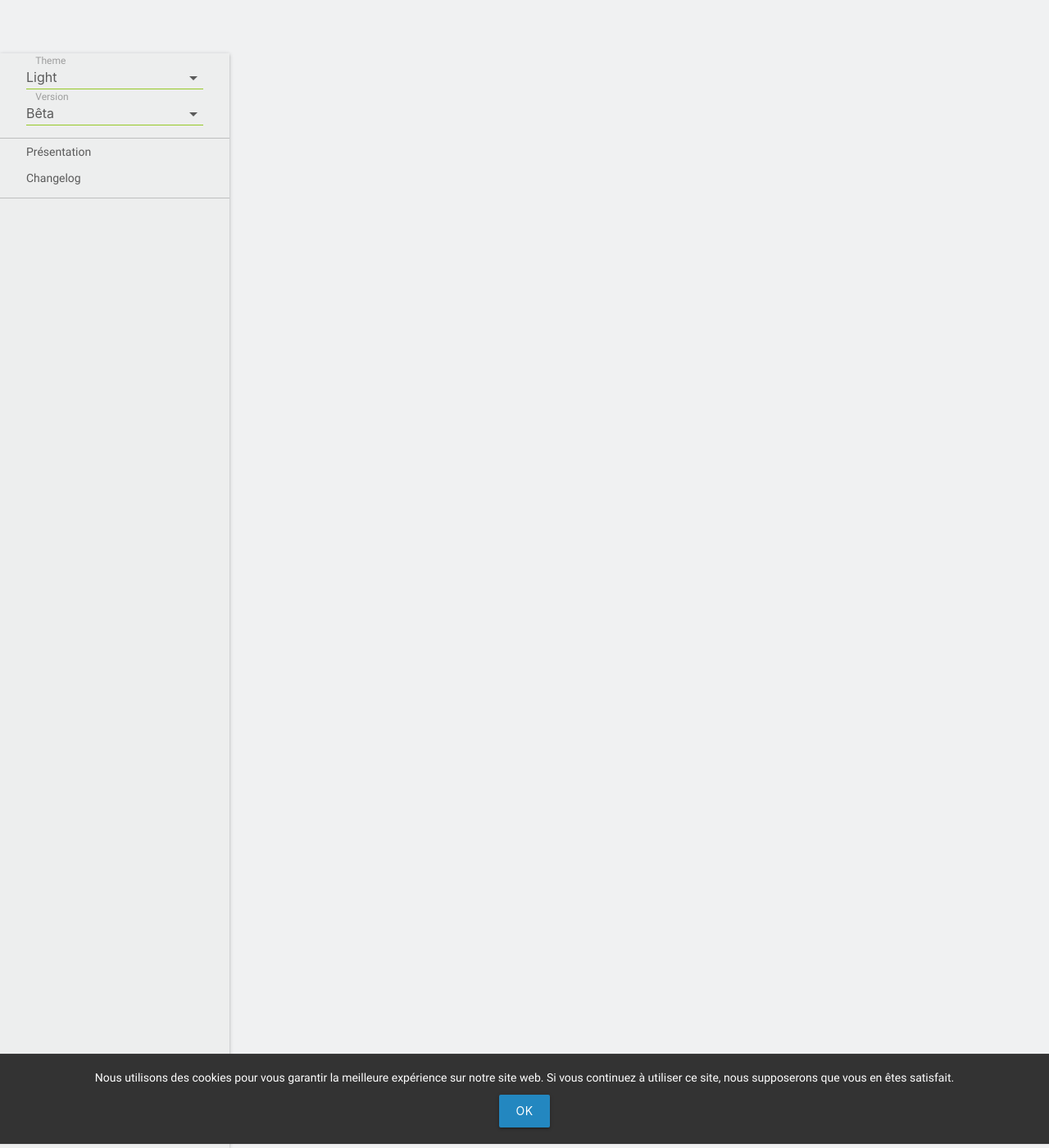
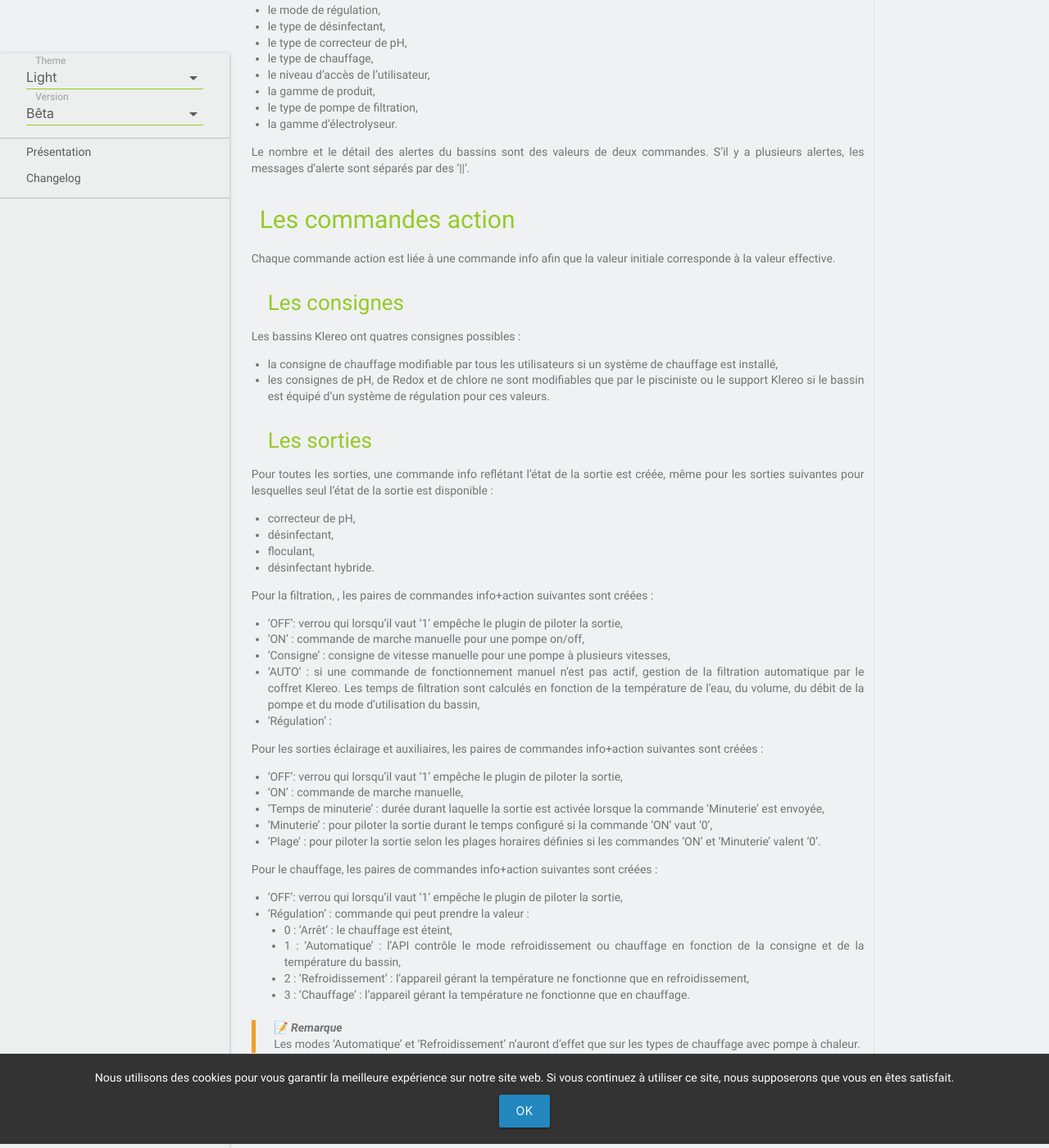
Before and after one commit to MrWaloo/jeedom-klereo, a Jekyll site: the page built from docs/fr_FR/beta/index.md, in a window 1280 px wide and 1400 px high, scrolled down 2104 px. Shown: the whole window at 82% size. Built offline with Jekyll 4.4.1, drawn with Linux system fonts in a browser that asks for light colours; emoji names are drawn with the system emoji font; our own code applies the rules of GitHub Pages for plain Markdown files; some of the changed text lies outside the part shown.

Commit message:
Documentation bêta

```diff
--- a/docs/fr_FR/beta/index.md
+++ b/docs/fr_FR/beta/index.md
@@ -1,4 +1,8 @@
 # Présentation du plugin Klereo (bêta)
+
+> :memo: ***Remarque***
+> Il s'agit de la documentation du plugin en version bêta. Les fonctionnalitées à venir sont listées dans la todo-liste
+> au début du changelog et ne sont donc pas évoquées ici.
 
 Le plugin Klereo permet de gérer son bassin connecté avec la box Klereo connect avec Jeedom. Analogiquement au [site
 officiel](https://connect.klereo.fr/v3) et si l'équipement de l'installation le permet, le plugin donne accès :
@@ -11,7 +15,7 @@ officiel](https://connect.klereo.fr/v3) et si l'équipement de l'installation le
 - au contrôle des sorties auxiliaires.
 
 Le plugin Klereo peut donc être utile au propriétaire du bassin comme au pisciniste. Le pisciniste a la possibilité de
-créer un équipement par bassin.
+créer un équipement par bassin auquel il a accès.
 
 ***
 
@@ -27,6 +31,8 @@ Là, vous devez remplir les informations de connexion :
 
 Attention à bien cliquer sur le bouton ![Sauvegarder](../../images/Sauvegarder.png) sans quoi votre saisie ne sera pas
 sauvegardée.
+Le fait de sauvegarder les identifiants réinitialise le plugin complet. Tous les équipements et toutes les commandes du
+plugin sont effacées sans qu'une validation soit demandée, alors soyez prudent.
 
 ## Le principe
 
@@ -34,15 +40,96 @@ Un équipement de plugin correspond à un bassin. En fonction des mesures géré
 des équipements installés et de vos droits d'accès, les commandes info et action nécessaires et possibles sont
 automatiquement créées au moment de la sauvegarde de l'équipement.
 
-Le nom de toutes les commandes peut être personnalisé. Sinon, il n'est pas possible d'ajouter ou de supprimer des
+Les données sont actualisées toutes les 10 minutes, une actualisation manuelle peut être demandée. Les données sont
+également actualisées immédiatement après l'exécution d'une commande action afin de raffraichir l'état du bassin dans
+Jeedom.
+
+Le nom de toutes les commandes peut être personnalisé. Mais il n'est pas possible d'ajouter ou de supprimer des
 commandes manuellement.
-
-Pour chaque mesure, une commande 'instantanée' et 'en filtration' sont créées. Les commandes 'en filtration' ne sont
-actualisées par l'API que lorsque la filtration est active. Le plugin ne fait que afficher les valeurs fournies par
-l'API, aucun traitement ou calcul n'est fait.
 
 La plage des commandes info numériques s'adapte automatiquement à la valeur mesurée afin de ne pas générer d'erreur et
 de permettre à Jeedom d'afficher toutes les mesures. La plage peut être personnalisée. Toutefois si elle n'est pas
 adaptée une mesure faite, le plugin la modifiera.
 
 Si des commandes sont supprimées de la base de données, elles seront recréées lors de la sauvegarde de l'équipement.
+
+## Les commandes info
+
+Pour chaque mesure, une commande 'instantanée' et 'en filtration' sont créées. Les commandes 'en filtration' ne sont
+actualisées par l'API que lorsque la filtration est active. Le plugin ne fait que afficher les valeurs fournies par
+l'API, aucun traitement ou calcul n'est fait.
+
+Sont aussi communiquées, le cas échéant :
+- le temps de filtration du jour,
+- le temps de filtration total,
+- la consommation de pH-minus du jour,
+- la consommation de pH-minus totale,
+- la consommation de chlore du jour,
+- la consommation de chlore totale,
+- le temps de chauffage du jour,
+- le temps de chauffage total.
+
+Les informations techniques sur le bassin suivantes sont également communiquées :
+- le mode de régulation,
+- le type de désinfectant,
+- le type de correcteur de pH,
+- le type de chauffage,
+- le niveau d'accès de l'utilisateur,
+- la gamme de produit,
+- le type de pompe de filtration,
+- la gamme d'électrolyseur.
+
+Le nombre et le détail des alertes du bassins sont des valeurs de deux commandes. S'il y a plusieurs alertes, les
+messages d'alerte sont séparés par des '\|\|'.
+
+## Les commandes action
+
+Chaque commande action est liée à une commande info afin que la valeur initiale corresponde à la valeur effective.
+
+### Les consignes
+
+Les bassins Klereo ont quatres consignes possibles :
+- la consigne de chauffage modifiable par tous les utilisateurs si un système de chauffage est installé,
+- les consignes de pH, de Redox et de chlore ne sont modifiables que par le pisciniste ou le support Klereo si le
+bassin est équipé d'un système de régulation pour ces valeurs.
+
+### Les sorties
+
+Pour toutes les sorties, une commande info reflétant l'état de la sortie est créée, même pour les sorties suivantes
+pour lesquelles seul l'état de la sortie est disponible :
+- correcteur de pH,
+- désinfectant,
+- floculant,
+- désinfectant hybride.
+
+Pour la filtration, , les paires de commandes info+action suivantes sont créées :
+- 'OFF': verrou qui lorsqu'il vaut '1' empêche le plugin de piloter la sortie,
+- 'ON' : commande de marche manuelle pour une pompe on/off,
+- 'Consigne' : consigne de vitesse manuelle pour une pompe à plusieurs vitesses,
+- 'AUTO' : si une commande de fonctionnement manuel n'est pas actif, gestion de la filtration automatique par le
+coffret Klereo. Les temps de filtration sont calculés en fonction de la température de l’eau, du volume, du débit de la
+pompe et du mode d'utilisation du bassin,
+- 'Régulation' :
+
+Pour les sorties éclairage et auxiliaires, les paires de commandes info+action suivantes sont créées :
+- 'OFF': verrou qui lorsqu'il vaut '1' empêche le plugin de piloter la sortie,
+- 'ON' : commande de marche manuelle,
+- 'Temps de minuterie' : durée durant laquelle la sortie est activée lorsque la commande 'Minuterie' est envoyée,
+- 'Minuterie' : pour piloter la sortie durant le temps configuré si la commande 'ON' vaut '0',
+- 'Plage' : pour piloter la sortie selon les plages horaires définies si les commandes 'ON' et 'Minuterie' valent '0'.
+
+Pour le chauffage, les paires de commandes info+action suivantes sont créées :
+- 'OFF': verrou qui lorsqu'il vaut '1' empêche le plugin de piloter la sortie,
+- 'Régulation' : commande qui peut prendre la valeur :
+  - 0 : 'Arrêt' : le chauffage est éteint,
+  - 1 : 'Automatique' : l'API contrôle le mode refroidissement ou chauffage en fonction de la consigne et de la
+  température du bassin,
+  - 2 : 'Refroidissement' : l'appareil gérant la température ne fonctionne que en refroidissement,
+  - 3 : 'Chauffage' : l'appareil gérant la température ne fonctionne que en chauffage.
+
+> :memo: ***Remarque***
+> Les modes 'Automatique' et 'Refroidissement' n'auront d’effet que sur les types de chauffage avec pompe à chaleur.
+
+> :heart: ***Remerciements***
+> Je tiens à remercier Klereo de m'avoir permis de développer ce plugin et surtout Laurent du service web qui m'a donné
+> les informations de l'API en avant-première alors que l'API n'est pas officiellement publique.
```
